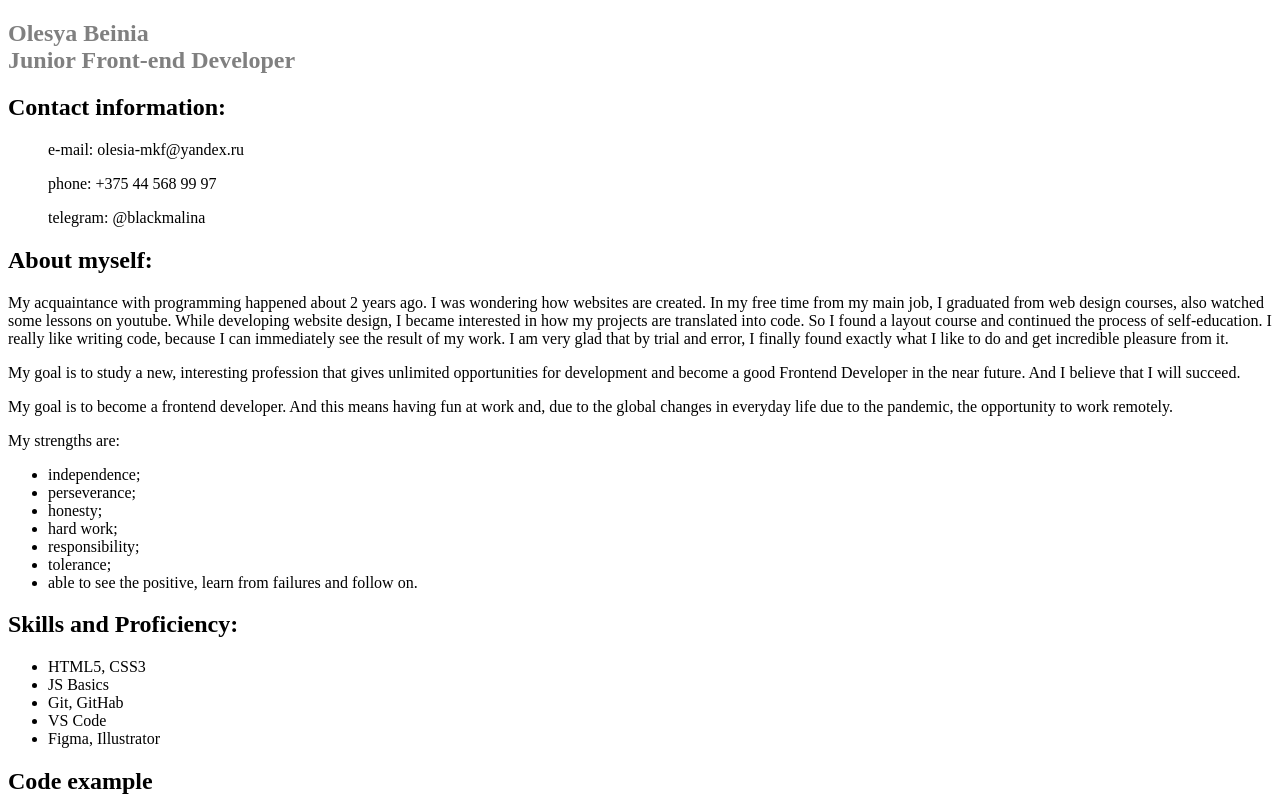
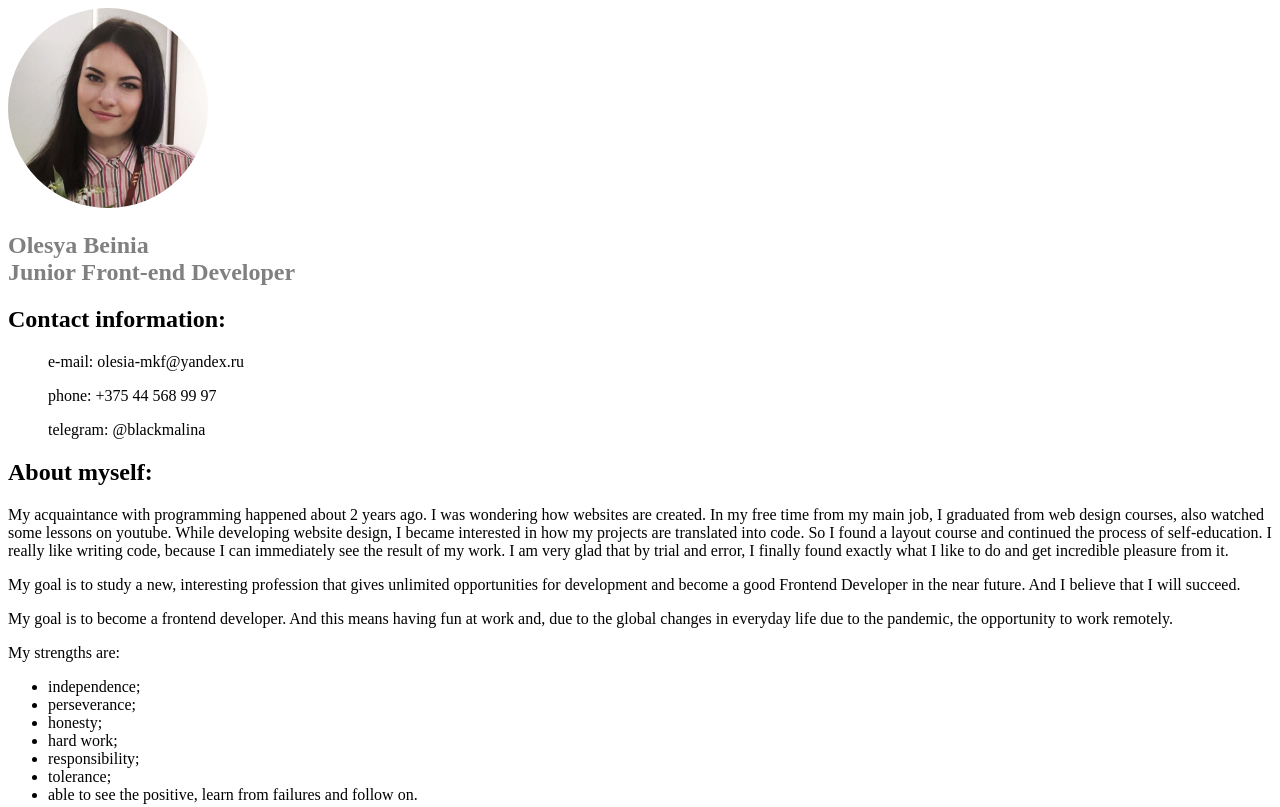
Before and after one commit to Olesia22/rsschool-cv, a plain HTML site: page index.html in a window 1280 px wide. Shown: the top 807 px of the page. Drawn offline with Linux system fonts and the light colour scheme.

Commit message:
feat: add foto

```diff
--- a/index.html
+++ b/index.html
@@ -9,6 +9,7 @@
 </head>
 <body>
     <section class="profile">
+        <img src="/img.jpg" alt="Avatar">
         <h1>Olesya Beinia<br><span>Junior Front-end Developer</span></h1>
     </section>
 <!-- block profile -->
--- a/style.css
+++ b/style.css
@@ -1,3 +1,9 @@
 .profile {
     color: gray;
 }
+
+.profile img {
+    width: 200px;
+    height: 200px;
+    border-radius: 50%;
+}
```
Also changed, not shown: img.jpg (added).
